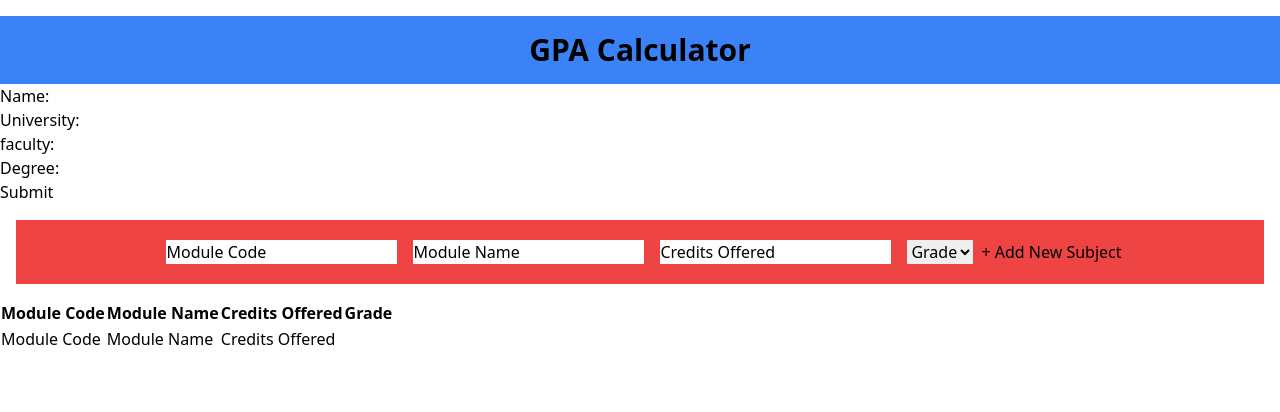
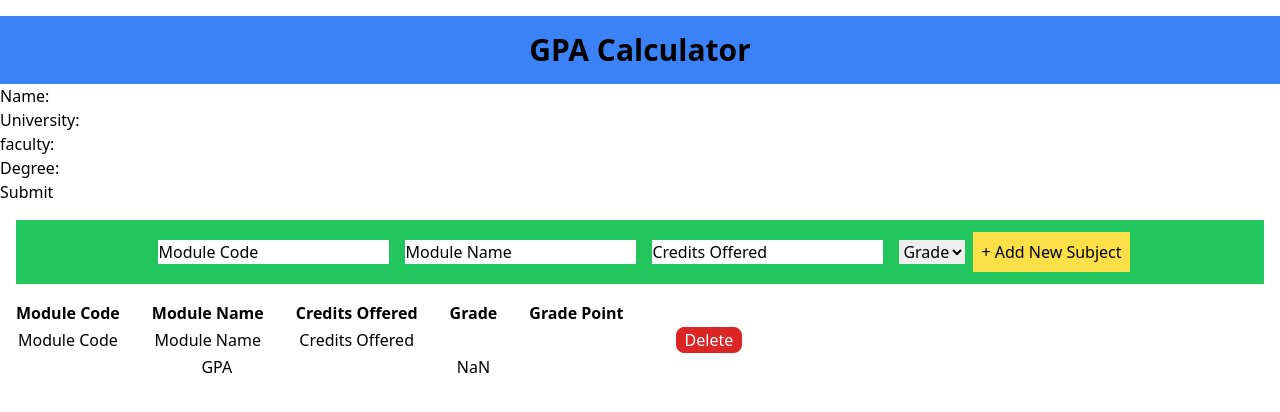
Before and after one commit to vishwajayawickrama/GPA-Calculator, a React (Create React App) app: page / in a window 1280 px wide. Both pictures are taken after a click on the button "+ Add New Subject". Shown: the top 412 px of the page. Built offline with nearby package versions, Linux system fonts and the light colour scheme.

Commit message:
All done just have to style it

```diff
--- a/public/index.html
+++ b/public/index.html
@@ -2,19 +2,16 @@
 <html lang="en">
   <head>
     <meta charset="utf-8" />
-    <link rel="icon" href="%PUBLIC_URL%/favicon.ico" />
     <meta name="viewport" content="width=device-width, initial-scale=1" />
     <meta name="theme-color" content="#000000" />
     <meta
       name="description"
       content="Web site created using create-react-app"
     />
-    <link rel="apple-touch-icon" href="%PUBLIC_URL%/logo192.png" />
     <!--
       manifest.json provides metadata used when your web app is installed on a
       user's mobile device or desktop. See https://developers.google.com/web/fundamentals/web-app-manifest/
     -->
-    <link rel="manifest" href="%PUBLIC_URL%/manifest.json" />
     <!--
       Notice the use of %PUBLIC_URL% in the tags above.
       It will be replaced with the URL of the `public` folder during the build.
@@ -24,7 +21,7 @@
       work correctly both with client-side routing and a non-root public URL.
       Learn how to configure a non-root public URL by running `npm run build`.
     -->
-    <title>React App</title>
+    <title>GPA Calculator</title>
   </head>
   <body>
     <noscript>You need to enable JavaScript to run this app.</noscript>
--- a/src/components/Subjects.js
+++ b/src/components/Subjects.js
@@ -1,12 +1,43 @@
-import React, { useState } from "react";
+import React, { useState, useEffect } from "react";
 export const Subjects = () => {
-  const [formsData, setFormsData] = useState([]);   // Array to store all subjects
+  const [totalSum, setTotalSum] = useState(0);
+  const [formsData, setFormsData] = useState([]); // Array to store all subjects
   const [formData, setFormData] = useState({
     modulecode: "Module Code",
     modulename: "Module Name",
     credits: "Credits Offered",
     grade: "",
   });
+
+  const gradePoint = {
+    "A+": 4.0,
+    A: 4.0,
+    "A-": 3.7,
+    "B+": 3.3,
+    B: 3.0,
+    "B-": 2.7,
+    "C+": 2.3,
+    C: 2.0,
+    "C-": 1.7,
+    D: 1.0,
+    I: 0.0,
+  };
+
+  const calculateGPA = () => {
+    let totalCredits = 0;
+    let totalgrade = 0;
+    formsData.forEach((data) => {
+      totalCredits += parseInt(data.credits);
+      totalgrade += parseInt(data.credits) * gradePoint[data.grade]; // Assuming there's a 'value' property in each data object
+    });
+    setTotalSum((totalgrade.toFixed(2) / totalCredits.toFixed(2)).toFixed(2));
+    console.log("Total GPA is :", totalSum);
+  };
+
+  useEffect(() => {
+    calculateGPA();
+    console.log(totalSum);
+  }, [formsData]);
 
   const handleInputChange = (event) => {
     // When input changes take previos values from object and add new data to it
@@ -20,18 +51,26 @@ export const Subjects = () => {
     event.preventDefault(); // Prevent default submitting form
     console.log("Form submitted with data:", formData);
     setFormsData([...formsData, formData]); //Adding new object to array
-    setFormData({     // Clearing out previous values from form object
+    setFormData({
+      // Clearing out previous values from form object
       modulecode: "Module Code",
       modulename: "Module Name",
       credits: "Credits Offered",
       grade: formData.grade,
     });
+    console.log("toal gpa is: ", totalSum);
   };
+
+  const deleteRow = (indexToDelete) => {
+    // You just cant delete item from array and expect rerender it in web page we have to use useState functionality to to new array without object on specified index and rerender it.
+    setFormsData(formsData.filter((_, index) => index !== indexToDelete));
+  };
+
   return (
     <>
       <form
         onSubmit={handleSubmit}
-        className="bg-red-500 m-4 p-3 flex justify-center"
+        className="bg-green-500 m-4 p-3 flex justify-center"
       >
         <input
           type="text"
@@ -76,29 +115,52 @@ export const Subjects = () => {
           <option value="I">I</option>
         </select>
         <br />
-        <button type="submit">+ Add New Subject</button>
+        <button type="submit" className="bg-yellow-300 p-2">
+          + Add New Subject
+        </button>
       </form>
 
       <table>
         <thead>
           <tr>
-            <th>Module Code</th>
-            <th>Module Name</th>
-            <th>Credits Offered</th>
-            <th>Grade</th>
+            <th className="pl-4 pr-4">Module Code</th>
+            <th className="pl-4 pr-4">Module Name</th>
+            <th className="pl-4 pr-4">Credits Offered</th>
+            <th className="pl-4 pr-4">Grade</th>
+            <th className="pl-4 pr-4">Grade Point</th>
+            <th className="pl-4 pr-4"></th>
           </tr>
         </thead>
         <tbody>
           {formsData.map((data, index) => (
             <tr key={index}>
               {/* TODO: Add delete row button to delete entire subject */}
-              <td>{data.modulecode}</td>
-              <td>{data.modulename}</td>
-              <td>{data.credits}</td>
-              <td>{data.grade}</td>
+              <td className="pl-4 pr-4 text-center">{data.modulecode}</td>
+              <td className="pl-4 pr-4 text-center">{data.modulename}</td>
+              <td className="pl-4 pr-4 text-center">{data.credits}</td>
+              <td className="pl-4 pr-4 text-center">{data.grade}</td>
+              <td className="pl-4 pr-4 text-center">
+                {gradePoint[formsData[index].grade]}
+              </td>
+              <td className="pl-4 pr-4 text-center">
+                {/* We just cant use deleterow function because it will trigger when rendered. The correct way to use event handler functions are wrapp it around arrow function. then it will only triggered when button or specific event happens rather than rendering. This is wrong way -> <button onClick={deleteRow(index)}></button> */}
+                <button
+                  onClick={() => deleteRow(index)}
+                  className="bg-red-600 ml-5 pl-2 pr-2 border border-red-600 rounded-lg text-white"
+                >
+                  Delete
+                </button>
+              </td>
+
             </tr>
           ))}
         </tbody>
+        <tfoot>
+          <tr>
+            <td colspan="3" className="text-center">GPA</td>
+            <td className="text-center">{totalSum}</td>
+          </tr>
+        </tfoot>
       </table>
     </>
   );
```
